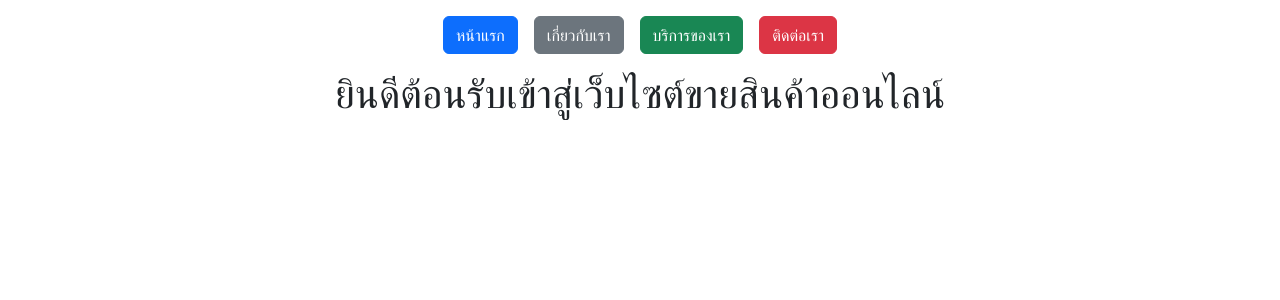
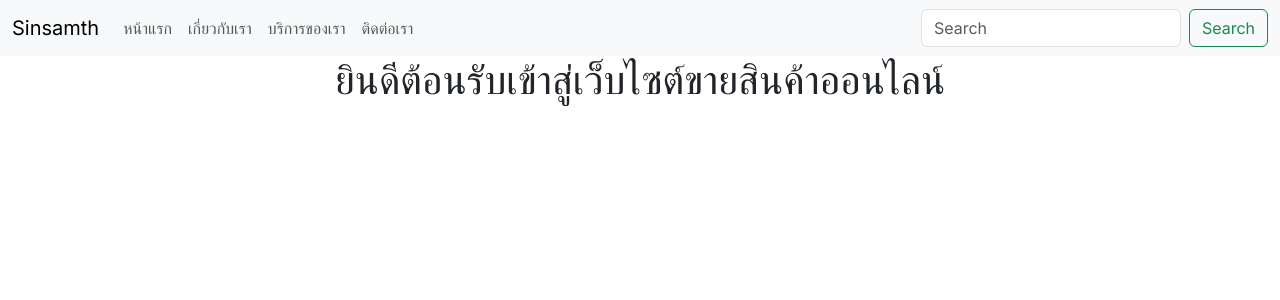
Before and after one commit to Khaoseekakun/frontend, a Next.js app: page / in a window 1280 px wide. Shown: the top 300 px of the page. Built offline with nearby package versions, Linux system fonts and the light colour scheme.

Commit message:
update navication bar

```diff
--- a/src/app/components/Navication.js
+++ b/src/app/components/Navication.js
@@ -2,11 +2,35 @@ import Link from "next/link";
 
 export default function NavicationBar() {
     return (
-        <center>
-            <Link className="btn btn-primary mx-2 my-3" href="/">หน้าแรก</Link>
-            <Link className="btn btn-secondary mx-2 my-3" href="/about">เกี่ยวกับเรา</Link>
-            <Link className="btn btn-success mx-2 my-3" href="/service">บริการของเรา</Link>
-            <Link className="btn btn-danger mx-2 my-3" href="/contact">ติดต่อเรา</Link>
-        </center>
+        <>
+            <nav className="navbar navbar-expand-lg navbar-light bg-light">
+                <div className="container-fluid">
+                    <Link className="navbar-brand" href="#">Sinsamth</Link>
+                    <button className="navbar-toggler" type="button" data-bs-toggle="collapse" data-bs-target="#navbarSupportedContent" aria-controls="navbarSupportedContent" aria-expanded="false" aria-label="Toggle navigation">
+                        <span className="navbar-toggler-icon" />
+                    </button>
+                    <div className="collapse navbar-collapse" id="navbarSupportedContent">
+                        <ul className="navbar-nav me-auto mb-2 mb-lg-0">
+                            <li className="nav-item">
+                                <Link className="nav-link" aria-current="page" href="/">หน้าแรก</Link>
+                            </li>
+                            <li className="nav-item">
+                                <Link className="nav-link" aria-current="page" href="/about">เกี่ยวกับเรา</Link>
+                            </li>
+                            <li className="nav-item">
+                                <Link className="nav-link" aria-current="page" href="/service">บริการของเรา</Link>
+                            </li>
+                            <li className="nav-item">
+                                <Link className="nav-link" aria-current="page" href="/contact">ติดต่อเรา</Link>
+                            </li>
+                        </ul>
+                        <form className="d-flex">
+                            <input className="form-control me-2" type="search" placeholder="Search" aria-label="Search" />
+                            <button className="btn btn-outline-success" type="submit">Search</button>
+                        </form>
+                    </div>
+                </div>
+            </nav>
+        </>
     )
 }
```
